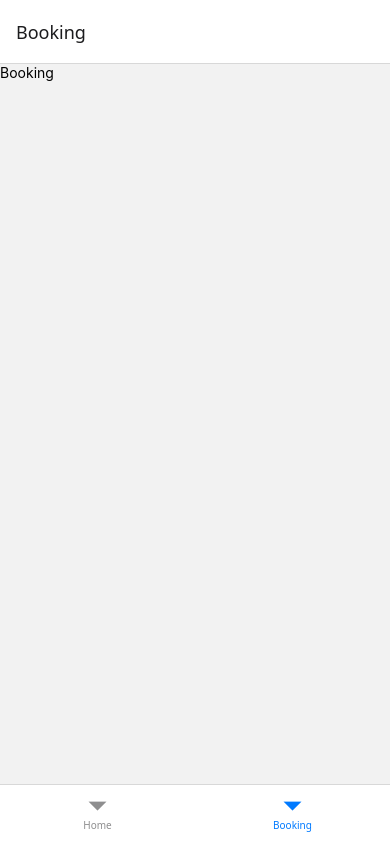
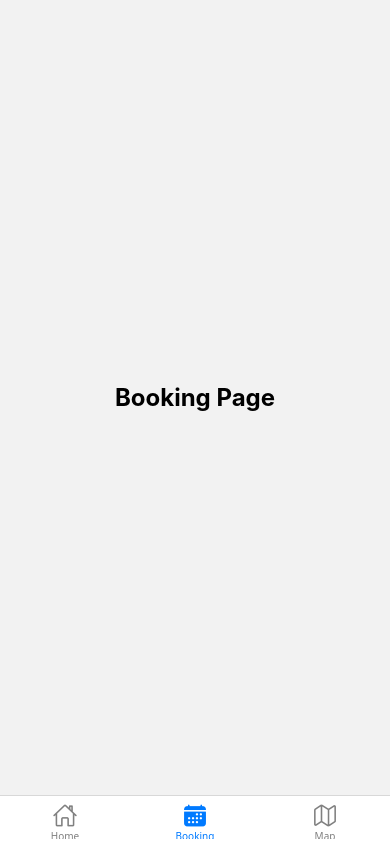
Before and after one commit to edda177/pax, a React Native app in the folder pax-mobile/: screen /Booking in a window 390 px wide. Built offline with nearby package versions, Linux system fonts and the light colour scheme.

Commit message:
Navigation

```diff
--- a/pax-mobile/App.js
+++ b/pax-mobile/App.js
@@ -1,7 +1,42 @@
-import Navigation from './navigation/Navigation';
+import React from 'react';
+import { NavigationContainer } from '@react-navigation/native';
+import { createBottomTabNavigator } from '@react-navigation/bottom-tabs';
+import Icon from 'react-native-vector-icons/Ionicons';
+
+import HomeScreen from './screens/HomeScreen';
+import Booking from './screens/Booking';
+import Map from './screens/Map';
+
+const Tab = createBottomTabNavigator();
 
 export default function App() {
   return (
-    <Navigation />
+    <NavigationContainer>
+      <Tab.Navigator
+        initialRouteName="Home"
+        screenOptions={({ route }) => ({
+          tabBarIcon: ({ focused, color, size }) => {
+            let iconName;
+
+            if (route.name === 'Home') {
+              iconName = focused ? 'home' : 'home-outline';
+            } else if (route.name === 'Booking') {
+              iconName = focused ? 'calendar' : 'calendar-outline';
+            } else if (route.name === 'Map') {
+              iconName = focused ? 'map' : 'map-outline';
+            }
+
+            return <Icon name={iconName} size={size} color={color} />;
+          },
+          tabBarActiveTintColor: '#007aff',
+          tabBarInactiveTintColor: 'gray',
+          headerShown: false,
+        })}
+      >
+        <Tab.Screen name="Home" component={HomeScreen} />
+        <Tab.Screen name="Booking" component={Booking} />
+        <Tab.Screen name="Map" component={Map} />
+      </Tab.Navigator>
+    </NavigationContainer>
   );
 }
--- a/pax-mobile/screens/Booking.jsx
+++ b/pax-mobile/screens/Booking.jsx
@@ -1,14 +1,15 @@
-import { StyleSheet, Text, View } from "react-native";
 import React from "react";
+import { View, Text, StyleSheet } from "react-native";
 
-const Booking = () => {
+export default function Booking() {
   return (
-    <View>
-      <Text>Booking</Text>
+    <View style={styles.container}>
+      <Text style={styles.text}>Booking Page</Text>
     </View>
   );
-};
+}
 
-export default Booking;
-
-const styles = StyleSheet.create({});
+const styles = StyleSheet.create({
+  container: { flex: 1, justifyContent: "center", alignItems: "center" },
+  text: { fontSize: 24, fontWeight: "bold" },
+});
--- a/pax-mobile/screens/HomeScreen.jsx
+++ b/pax-mobile/screens/HomeScreen.jsx
@@ -1,14 +1,15 @@
-import { StyleSheet, Text, View } from "react-native";
 import React from "react";
+import { View, Text, StyleSheet } from "react-native";
 
-const HomeScreen = () => {
+export default function HomeScreen() {
   return (
-    <View>
-      <Text>HomeScreen</Text>
+    <View style={styles.container}>
+      <Text style={styles.text}>Welcome to the Home Screen!</Text>
     </View>
   );
-};
+}
 
-export default HomeScreen;
-
-const styles = StyleSheet.create({});
+const styles = StyleSheet.create({
+  container: { flex: 1, justifyContent: "center", alignItems: "center" },
+  text: { fontSize: 24, fontWeight: "bold" },
+});
--- a/pax-mobile/screens/Map.jsx
+++ b/pax-mobile/screens/Map.jsx
@@ -1,15 +1,15 @@
-import { StyleSheet, Text, View } from "react-native";
 import React from "react";
+import { View, Text, StyleSheet } from "react-native";
 
-
-const Map = () => {
+export default function Map() {
   return (
-    <View>
-      <Text>Överblick rum</Text>
+    <View style={styles.container}>
+      <Text style={styles.text}>Map View</Text>
     </View>
   );
-};
+}
 
-export default Map;
-
-const styles = StyleSheet.create({});
+const styles = StyleSheet.create({
+  container: { flex: 1, justifyContent: "center", alignItems: "center" },
+  text: { fontSize: 24, fontWeight: "bold" },
+});
```
Also changed, not shown: pax-mobile/package.json (+7 -3 lines), 1 other file (tests, documents, lock files or other folders).
